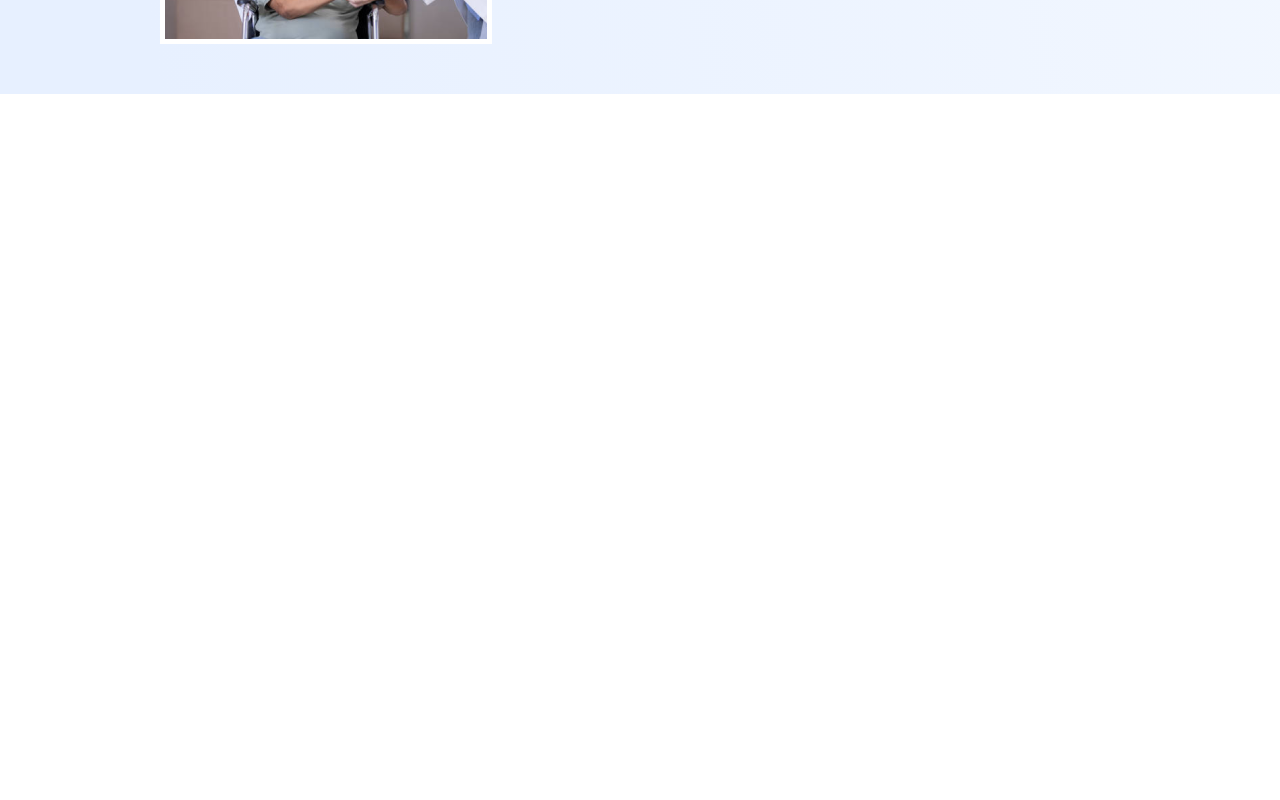
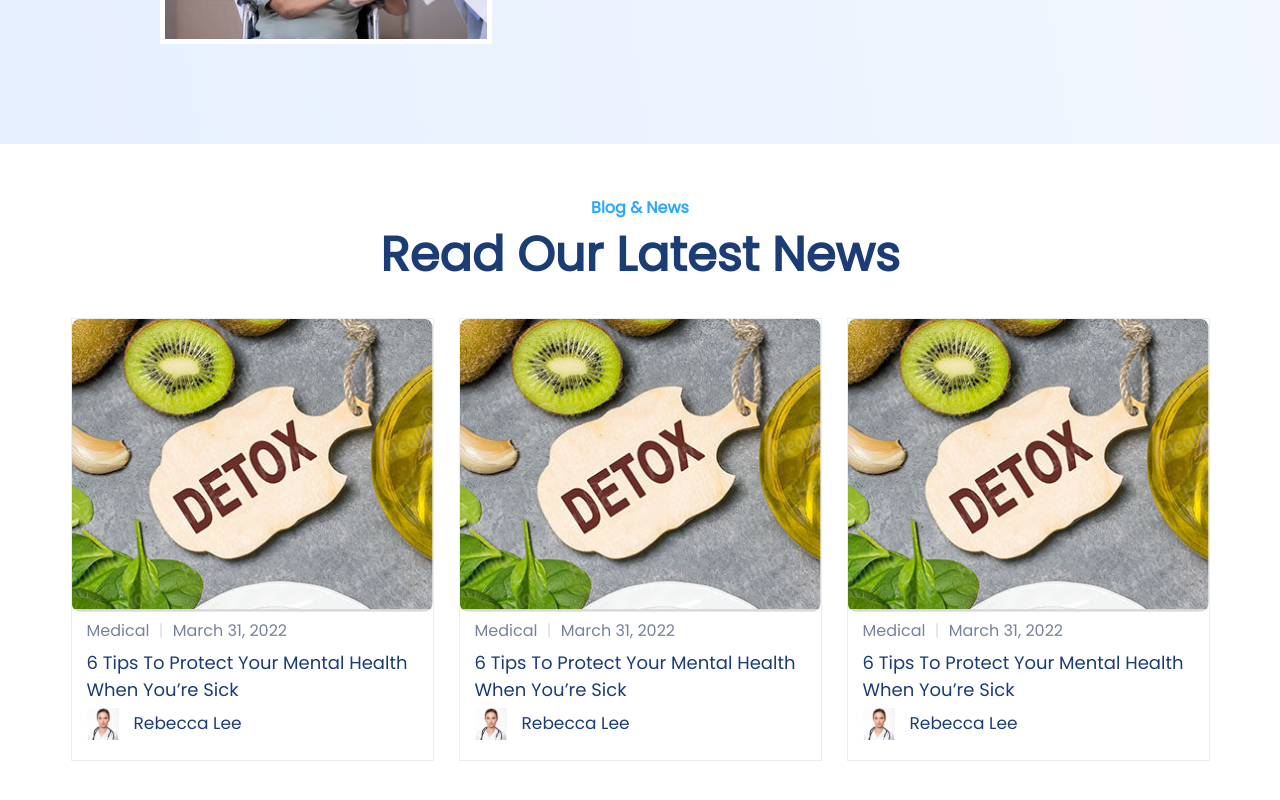
Before and after one commit to Jagadeeshthatikonda/medify, a React (Create React App) app: page / in a window 1280 px wide. Shown: the part 3173-3973 px from the top of the page. Before the commit the page ends 3267 px from the top, so only its background shows below. Built offline with nearby package versions, Linux system fonts and the light colour scheme.

Commit message:
Done adding blog snd news

```diff
--- /dev/null
+++ b/src/components/BlogAndNews/BlogAndNews.css
@@ -0,0 +1,114 @@
+.blog-and-news {
+  margin: 50px 0px;
+  width: 100%;
+  background-color: white;
+  padding: 50px 0px;
+}
+
+.blog-and-news > h4 {
+  color: rgba(42, 167, 255, 1);
+  font-size: 16px;
+  font-weight: 600;
+  line-height: 27px;
+  text-align: center;
+}
+
+.blog-and-news > h1 {
+  color: rgba(27, 60, 116, 1);
+  font-size: 48px;
+  font-weight: 600;
+  line-height: 67px;
+  text-align: center;
+  margin-bottom: 30px;
+}
+
+.blogs {
+  display: flex;
+  align-items: center;
+  justify-content: center;
+  gap: 25px;
+}
+
+.card {
+  width: 363px;
+  border: 1px solid rgba(0, 0, 0, 0.07);
+  border-radius: 0px, 0px, 10px, 10px;
+}
+
+.content {
+  padding: 0px 15px 15px 15px;
+}
+
+.content > h5 {
+  color: rgba(119, 130, 157, 1);
+  font-size: 16px;
+  font-weight: 500;
+  line-height: 27px;
+  margin: 5px 0px;
+}
+
+.content > h5 > span {
+  color: rgba(221, 221, 221, 1);
+  margin: 0px 5px;
+}
+
+.content > h3 {
+  color: rgba(27, 60, 116, 1);
+  font-size: 18px;
+  font-weight: 500;
+  line-height: 27px;
+}
+
+.editor {
+  display: flex;
+  align-items: center;
+}
+
+.content > div {
+  margin: 5px 0px;
+}
+
+.content > div > img {
+  width: 32px;
+  height: 32px;
+  margin-right: 15px;
+}
+.content > div > h4 {
+  color: rgba(27, 60, 116, 1);
+  font-size: 17px;
+  font-weight: 500;
+  line-height: 27px;
+}
+
+@media screen and (max-width: 480px) {
+  .blog-and-news {
+    margin: 30px 0px;
+  }
+
+  .blog-and-news > h4 {
+    font-size: 16px;
+    line-height: 20px;
+  }
+
+  .blog-and-news > h1 {
+    font-size: 28px;
+    line-height: 34px;
+    margin-bottom: 20px;
+  }
+
+  .blogs {
+    display: flex;
+    flex-direction: column;
+    align-items: center;
+    justify-content: center;
+    gap: 20px;
+  }
+
+  .card {
+    width: 300px;
+  }
+
+  .card > img {
+    width: 100%;
+  }
+}
--- /dev/null
+++ b/src/components/BlogAndNews/BlogAndNews.jsx
@@ -0,0 +1,58 @@
+import React from 'react';
+import './BlogAndNews.css';
+import detox from '../../assets/detox.png';
+import editor from '../../assets/editor.jpg';
+
+const BlogCard = ({ image, date, title, editorImage, editorName }) => (
+  <div className="card">
+    <img src={image} alt={title} />
+    <div className="content">
+      <h5>Medical <span>|</span> {date}</h5>
+      <h3>{title}</h3>
+      <div className="editor">
+        <img src={editorImage} alt={editorName} />
+        <h4>{editorName}</h4>
+      </div>
+    </div>
+  </div>
+);
+
+const BlogAndNews = () => {
+  const blogData = [
+    {
+      image: detox,
+      date: "March 31, 2022",
+      title: "6 Tips To Protect Your Mental Health When You’re Sick",
+      editorImage: editor,
+      editorName: "Rebecca Lee"
+    },
+    {
+      image: detox,
+      date: "March 31, 2022",
+      title: "6 Tips To Protect Your Mental Health When You’re Sick",
+      editorImage: editor,
+      editorName: "Rebecca Lee"
+    },
+    {
+      image: detox,
+      date: "March 31, 2022",
+      title: "6 Tips To Protect Your Mental Health When You’re Sick",
+      editorImage: editor,
+      editorName: "Rebecca Lee"
+    }
+  ];
+
+  return (
+    <div className="blog-and-news">
+      <h4>Blog & News</h4>
+      <h1>Read Our Latest News</h1>
+      <div className="blogs">
+        {blogData.map((blog, index) => (
+          <BlogCard key={index} {...blog} />
+        ))}
+      </div>
+    </div>
+  );
+};
+
+export default BlogAndNews;
--- a/src/components/MedifyBodyContentWrapper/MedifyBodyContentWrapper.jsx
+++ b/src/components/MedifyBodyContentWrapper/MedifyBodyContentWrapper.jsx
@@ -18,6 +18,7 @@ import { useNavigate } from "react-router-dom";
 import Specialisation from "../Specialisation/Specialisation"
 import MedicalSpecialist from "../MedicalSpecialist/MedicalSpecialist"
 import PatientCaringSection from "../PatientCaringSection/PatientCaringSection"
+import BlogAndNews from "../../components/BlogAndNews/BlogAndNews"
 
 const Dropdown = ({ options, selectedValue, onChange, placeholder }) => (
   <div className="input-container select-width">
@@ -135,6 +136,7 @@ const MedifyBodyContentWrapper = ({
       <Specialisation />
       <MedicalSpecialist />
       <PatientCaringSection />
+      <BlogAndNews />
     </div>
   );
 };
```
Also changed, not shown: src/assets/detox.png (added), src/assets/editor.jpg (added).
